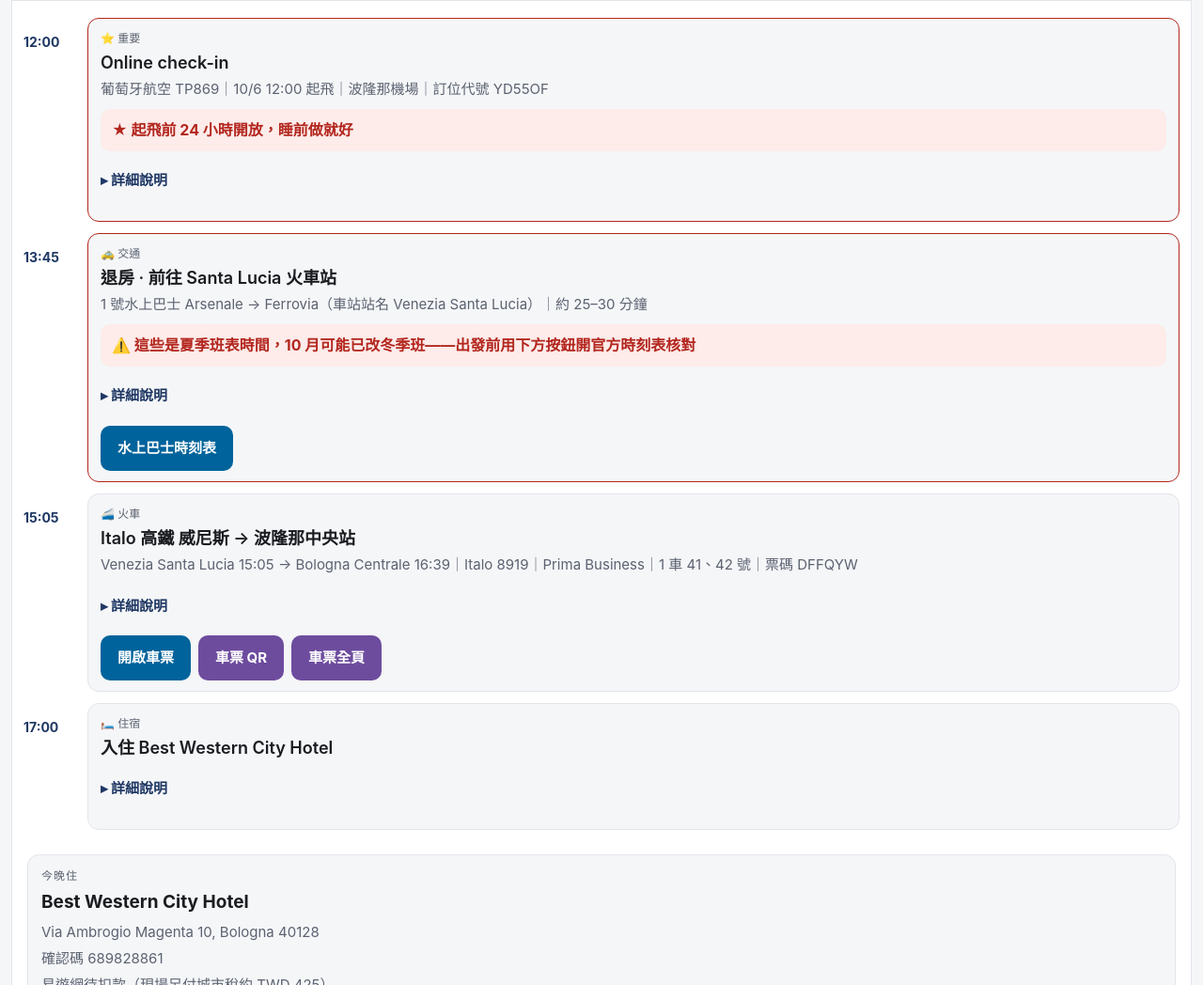
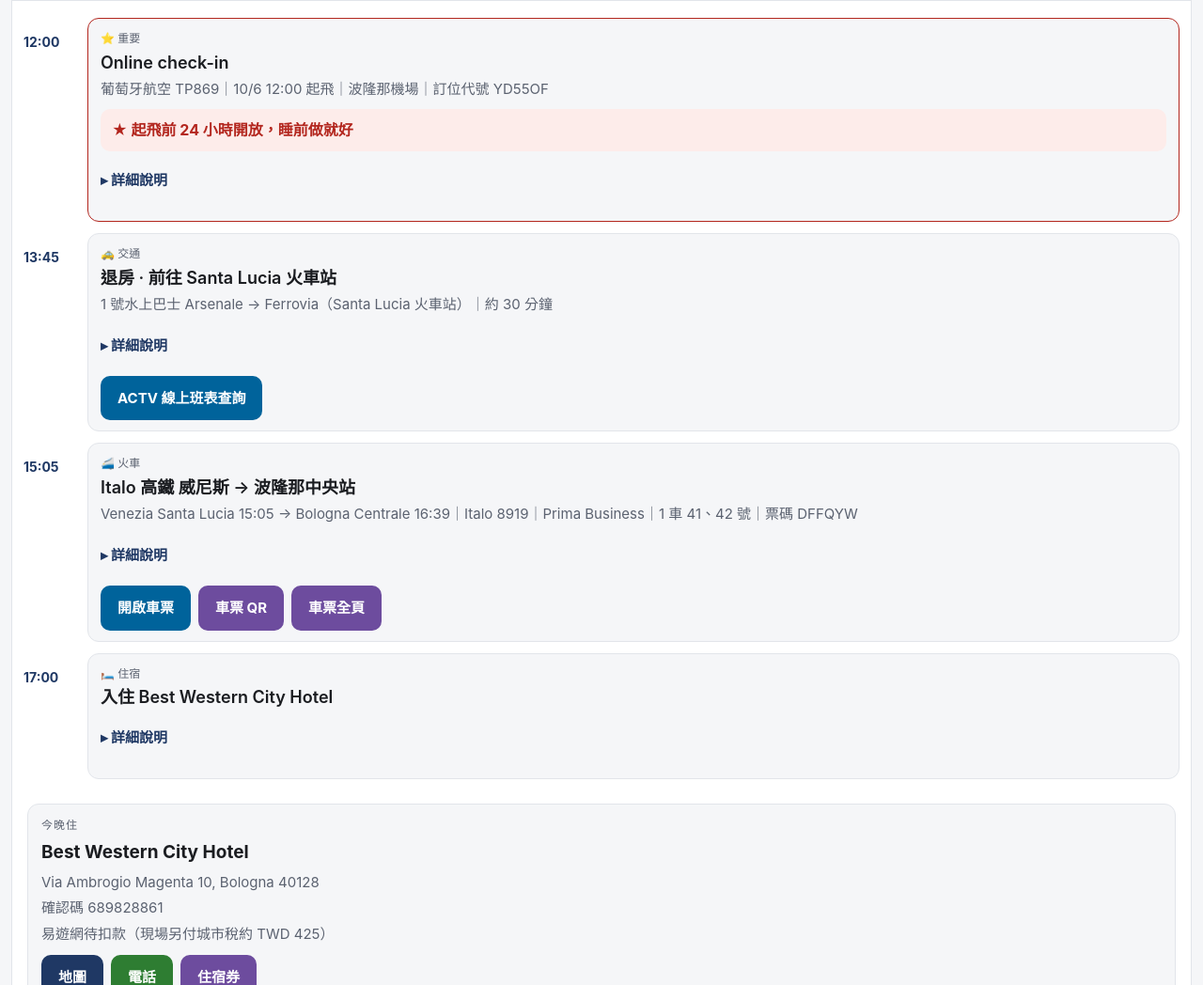
Before and after one commit to Renejchen/europe-791428aa, a plain HTML site: page index.html in a window 1280 px wide. Shown: the part 7558-8606 px from the top of the page at 94% size. Drawn offline with Linux system fonts and the light colour scheme.

Commit message:
10/5交通更新Arsenale到Ferrovia班次

```diff
--- a/index.html
+++ b/index.html
@@ -690,16 +690,16 @@
         </li>
         <li class="stop">
           <div class="rail"><span class="time">13:45</span></div>
-          <div class="card card-warn">
+          <div class="card">
             <div class="cat">🚕 交通</div>
             <div class="name">退房 · 前往 Santa Lucia 火車站</div>
-            <div class="sub">1 號水上巴士 Arsenale → Ferrovia（車站站名 Venezia Santa Lucia）｜約 25–30 分鐘</div>
-            <div class="warn">⚠️ 這些是夏季班表時間，10 月可能已改冬季班——出發前用下方按鈕開官方時刻表核對</div>
-            <details class="tipbox"><summary>詳細說明</summary><div class="tip">★ Arsenale 站往火車站方向每小時 08、20、32、44、56 分開船。15:05 開車，建議搭 13:56 或 14:08，14:35 前到 Ferrovia，走幾分鐘到月台還有 30 分鐘緩衝。最晚不要晚於 14:20 那班。退房 12:00 後可寄放行李，先吃個午餐再走。船票每人 €9.50。備案：水上計程車 €80–100、20 分鐘。</div></details>
-            <div class="acts">
-
-
-              <a class="btn btn-link" href="https://actv.avmspa.it/sites/default/files/Actv_nav_libretto_orari_estivi_2026.pdf">水上巴士時刻表</a>
+            <div class="sub">1 號水上巴士 Arsenale → Ferrovia（Santa Lucia 火車站）｜約 30 分鐘</div>
+
+            <details class="tipbox"><summary>詳細說明</summary><div class="tip">Arsenale 站往火車站方向（Lido→P.Roma）每 12 分鐘一班，每小時分鐘 04、16、28、40、52 開船。建議搭 13:52 或 14:04，約 14:25 到 Ferrovia，走幾分鐘到月台有 30 分鐘緩衝。退房 12:00 後可寄放行李，先吃個午餐再走。船票每人 €9.50（75 分鐘有效）。備案：水上計程車 €80–100、20 分鐘。</div></details>
+            <div class="acts">
+
+
+              <a class="btn btn-link" href="https://actv.avmspa.it/en/content/water-bus-service-timetable-0">ACTV 線上班表查詢</a>
 
             </div>
           </div>
```
